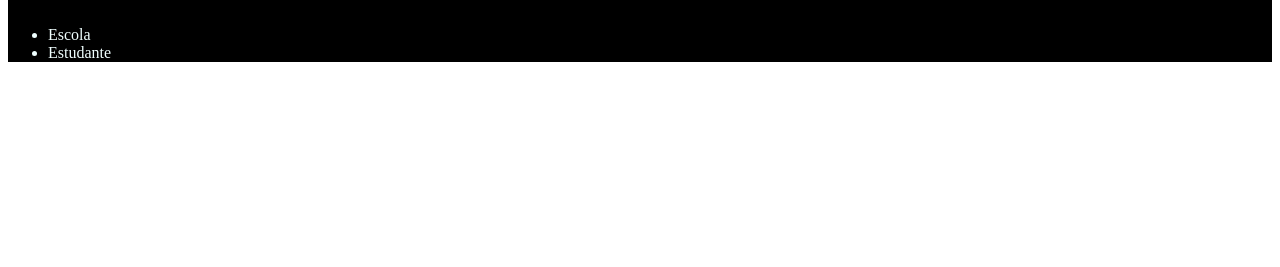
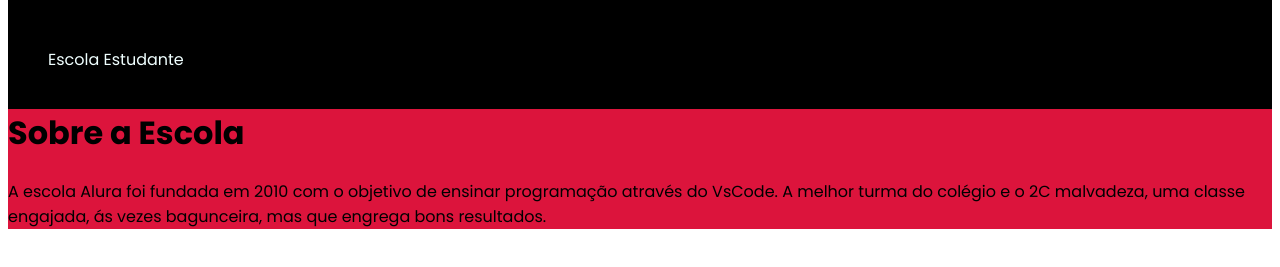
Before and after one commit to correamardeloco/seila-2-ano-ai, a plain HTML site: page index.html in a window 1280 px wide. Shown: the part 83-350 px from the top of the page. Drawn offline with Linux system fonts and the light colour scheme.

Commit message:
Add files via upload

```diff
--- a/index.html
+++ b/index.html
@@ -4,6 +4,9 @@
     <meta charset="UTF-8">
     <meta http-equiv="X-UA-Compatible" content="IE=edge">
     <meta name="viewport" content="width=device-width, initial-scale=1.0">
+    <link rel="preconnect" href="https://fonts.googleapis.com">
+<link rel="preconnect" href="https://fonts.gstatic.com" crossorigin>
+<link href="https://fonts.googleapis.com/css2?family=Poppins:ital,wght@0,100;0,200;0,300;0,400;0,500;0,600;0,700;0,800;0,900;1,100;1,200;1,300;1,400;1,500;1,600;1,700;1,800;1,900&display=swap" rel="stylesheet">
     <link rel="stylesheet" href="style.css">
     <title>Bungas</title>
 
@@ -14,7 +17,17 @@
         <img class="cabecalho-imagem" src="alurastart logo 1.png" alt="alurastart">
         </h1>
         <ul class="cabecalho-lista-item">
-            <li>Escola</li>
-            <li>Estudante</li>
+            <li class="cabecalho-lista-item">Escola</li>
+            <li class="cabecalho-lista-item">Estudante</li>
         </ul>
+    <header>
+        <div>
+        <h1> Sobre a Escola </h1>
+
+            A escola Alura foi fundada em 2010 com o objetivo de ensinar programação através do VsCode.
+            A melhor turma do colégio e o 2C malvadeza, uma classe engajada, ás vezes bagunceira, mas que engrega bons resultados.
+
+            </div>
+        </header>
+
 </html>
--- a/style.css
+++ b/style.css
@@ -1,3 +1,9 @@
+body {
+    font-family: 'Poppins',sans-serif;
+
+}
+
+
 header{
     background-color: crimson;
     color: black;
@@ -17,6 +23,6 @@ header{
 
 .cabecalho-lista-item{
 
-
+display: inline-block;
 
 }
```
